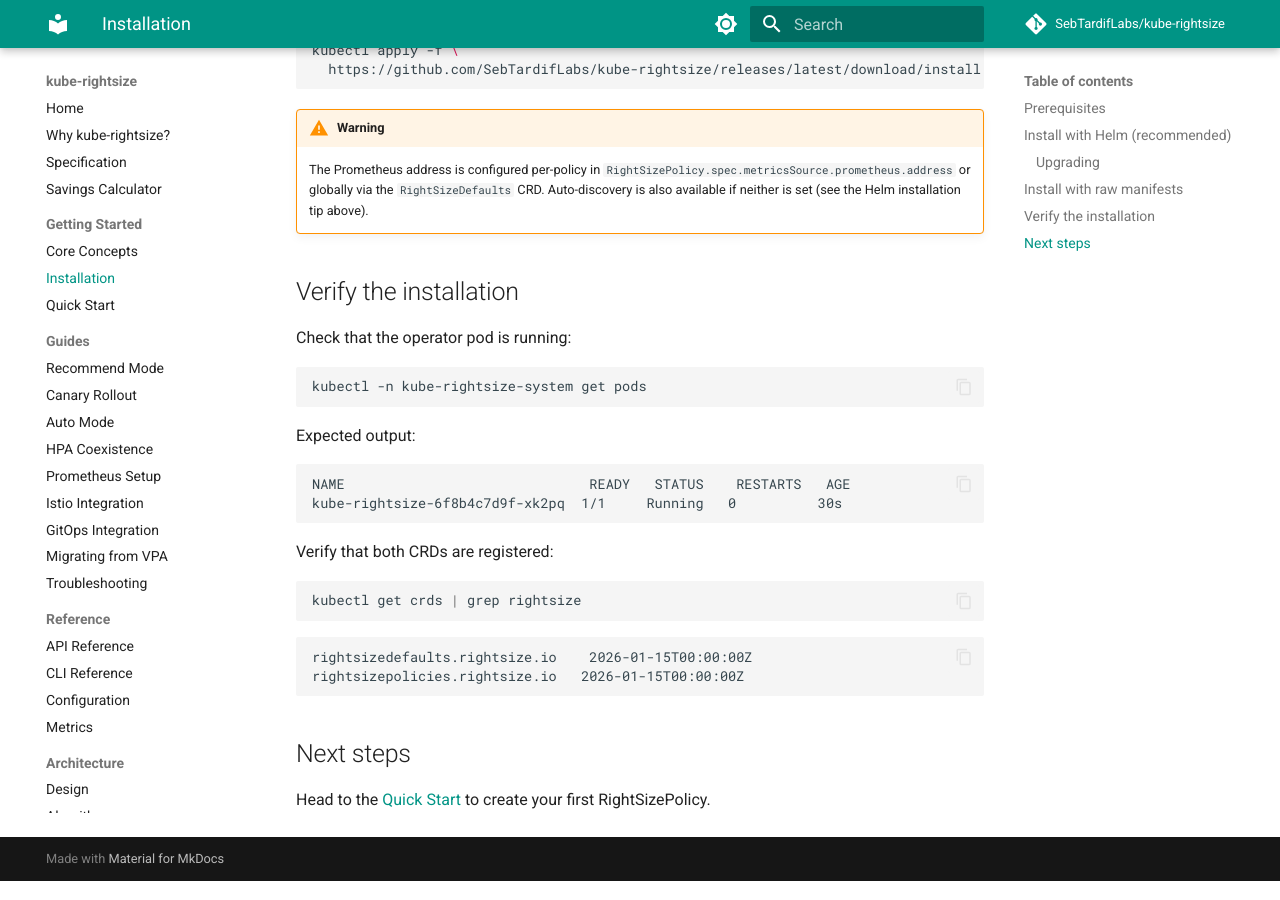
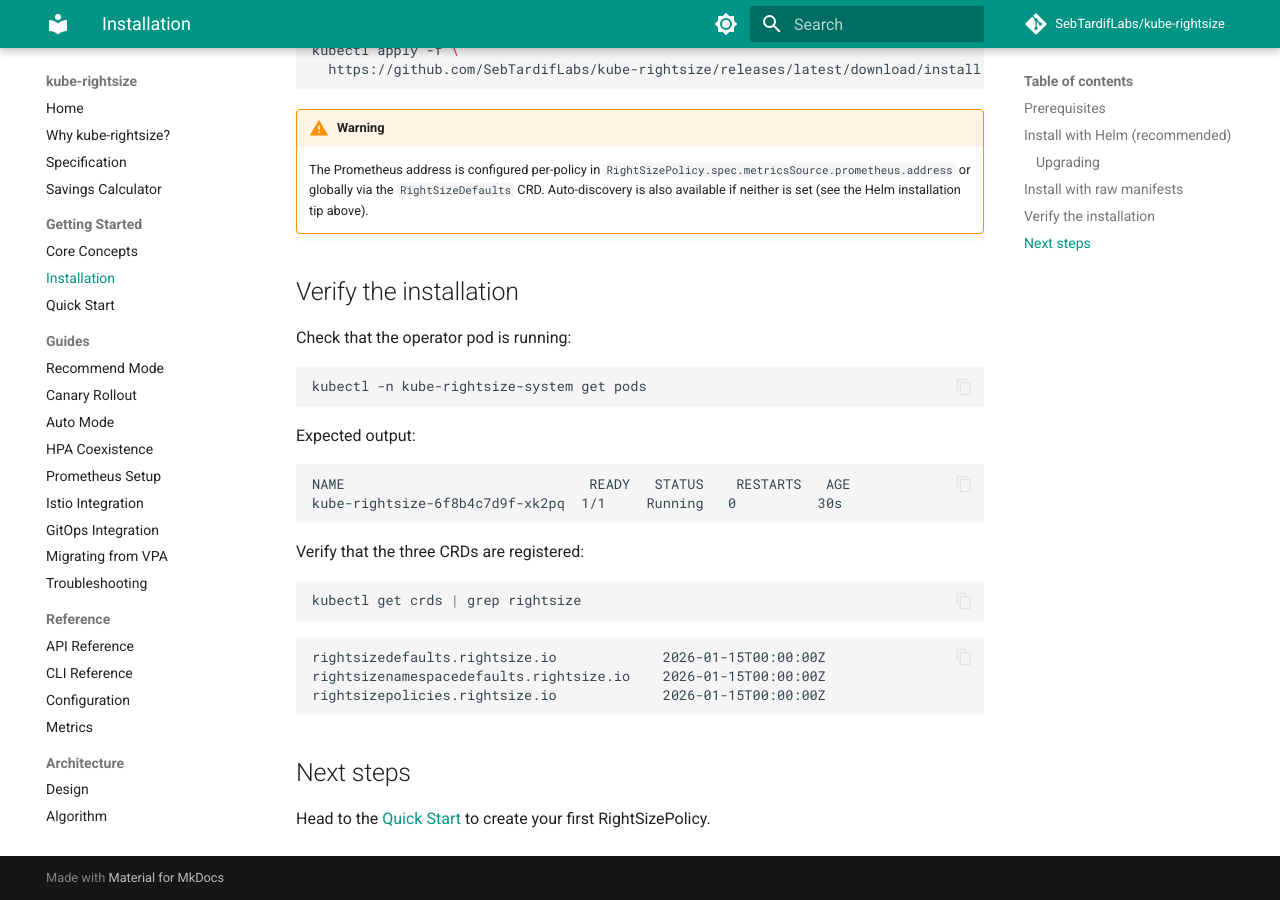
Before and after one commit to attune-io/attune, an MkDocs documentation site: the page built from docs/getting-started/installation.md, in a window 1280 px wide and 900 px high, scrolled down 1309 px. Built offline with MkDocs 1.6.1 and Material for MkDocs 9.7.7, drawn with Linux system fonts in a browser that asks for light colours; comment, search, counter and statistics services are not loaded.

Commit message:
docs: fix example usage and CRD install guidance
Signed-off-by: Sebastien Tardif <sebtardif@ncf.ca>

````diff
--- a/docs/getting-started/installation.md
+++ b/docs/getting-started/installation.md
@@ -75,15 +75,16 @@
 kube-rightsize-6f8b4c7d9f-xk2pq  1/1     Running   0          30s
 ```
 
-Verify that both CRDs are registered:
+Verify that the three CRDs are registered:
 
 ```bash
 kubectl get crds | grep rightsize
 ```
 
 ```text
-rightsizedefaults.rightsize.io    2026-01-15T00:00:00Z
-rightsizepolicies.rightsize.io   2026-01-15T00:00:00Z
+rightsizedefaults.rightsize.io             2026-01-15T00:00:00Z
+rightsizenamespacedefaults.rightsize.io    2026-01-15T00:00:00Z
+rightsizepolicies.rightsize.io             2026-01-15T00:00:00Z
 ```
 
 ## Next steps
````
Also changed, not shown: examples/README.md (+15 -2 lines), examples/multi-namespace/README.md (+5 -8 lines).
